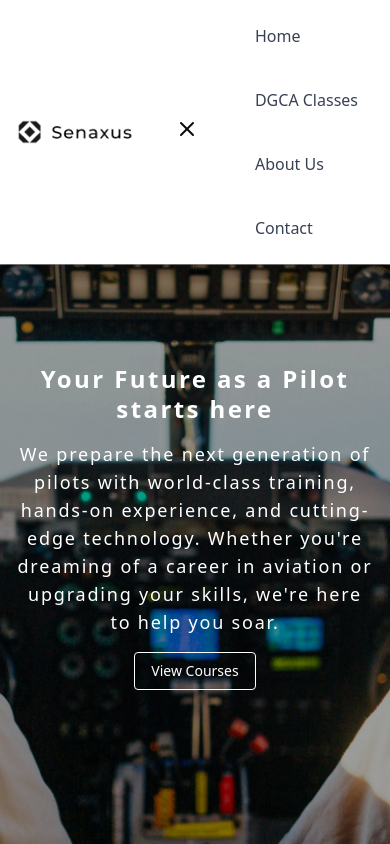
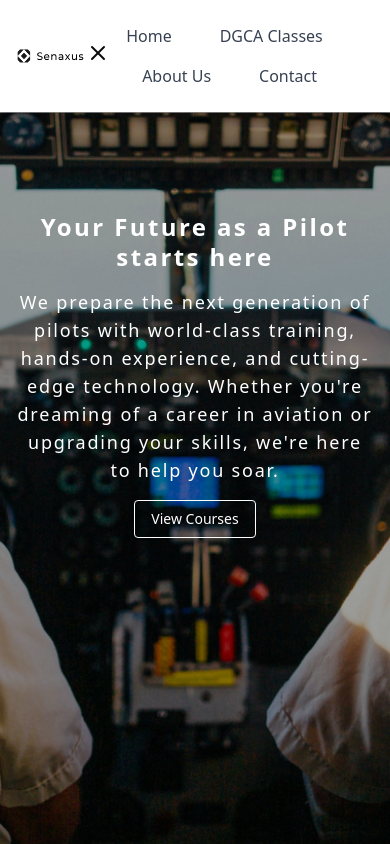
Before and after one commit to rohit21755/senaxus, a Next.js app: page / in a window 390 px wide. Both pictures are taken after a click on the button "Toggle menu". Shown: the top 844 px of the page. Built offline with nearby package versions, Linux system fonts and the light colour scheme.

Commit message:
navbar done

```diff
--- a/src/components/common/Navbar.tsx
+++ b/src/components/common/Navbar.tsx
@@ -1,15 +1,15 @@
 "use client";
 import Link from 'next/link';
-import { useState } from 'react';
-// import { useRouter } from 'next/navigation';
+import { useState, useEffect } from 'react';
+import { useRouter } from 'next/navigation';
 import Image from 'next/image';
 import { FiMenu, FiX } from 'react-icons/fi';
 import logo from '@/assets/logo.png'; // Replace with the path to your logo
 
 export default function Navbar() {
     const [isOpen, setIsOpen] = useState(false);
-    // const router = useRouter();
-
+    const [currentPath, setCurrentPath] = useState('/');
+    const router = useRouter();
     const navItems = [
         { name: 'Home', path: '/' },
         { name: 'DGCA Classes', path: '/dgcaclass' },
@@ -17,11 +17,15 @@ export default function Navbar() {
         { name: 'Contact', path: '/contact' }
     ];
 
-    // Close the menu when the route changes
+    // Update current path when it changes
+    useEffect(() => {
+        setCurrentPath(window.location.pathname);
+    }, []);
 
-
-    const toggleMenu = () => {
-        setIsOpen(!isOpen);
+    const handleNavigation = (path: any) => {
+        setCurrentPath(path);
+        setIsOpen(false);
+        router.push(path);
     };
 
     return (
@@ -33,7 +37,7 @@ export default function Navbar() {
 
             {/* Hamburger Icon for Mobile */}
             <div className="md:hidden">
-                <button onClick={toggleMenu} aria-label="Toggle menu">
+                <button onClick={()=>setIsOpen(!isOpen)} aria-label="Toggle menu">
                     {isOpen ? <FiX size={24} /> : <FiMenu size={24} />}
                 </button>
             </div>
@@ -41,7 +45,7 @@ export default function Navbar() {
             {/* Navigation Links */}
             <div className={`md:flex items-center space-x-4 md:space-x-8 text-base md:text-lg ${isOpen ? 'block' : 'hidden'} md:block`}>
                 {navItems.map((item) => (
-                    <Link key={item.path} href={item.path}>
+                    <button key={item.path} onClick={() => handleNavigation(item.path)}>
                         <p
                             className={`block py-2 px-4 rounded
                                   text-gray-700 hover:bg-gray-100
@@ -49,7 +53,7 @@ export default function Navbar() {
                         >
                             {item.name}
                         </p>
-                    </Link>
+                    </button>
                 ))}
             </div>
         </nav>
```
